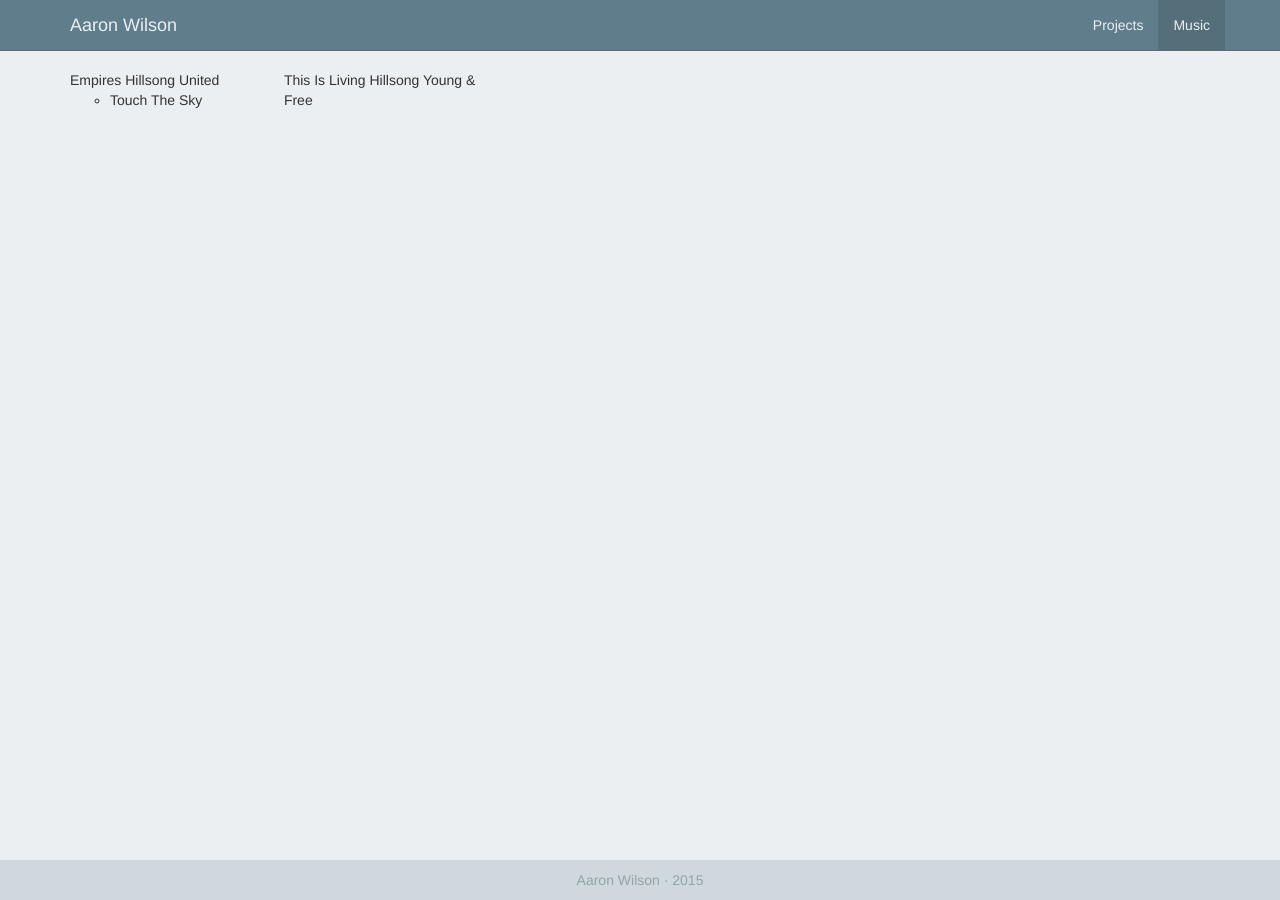
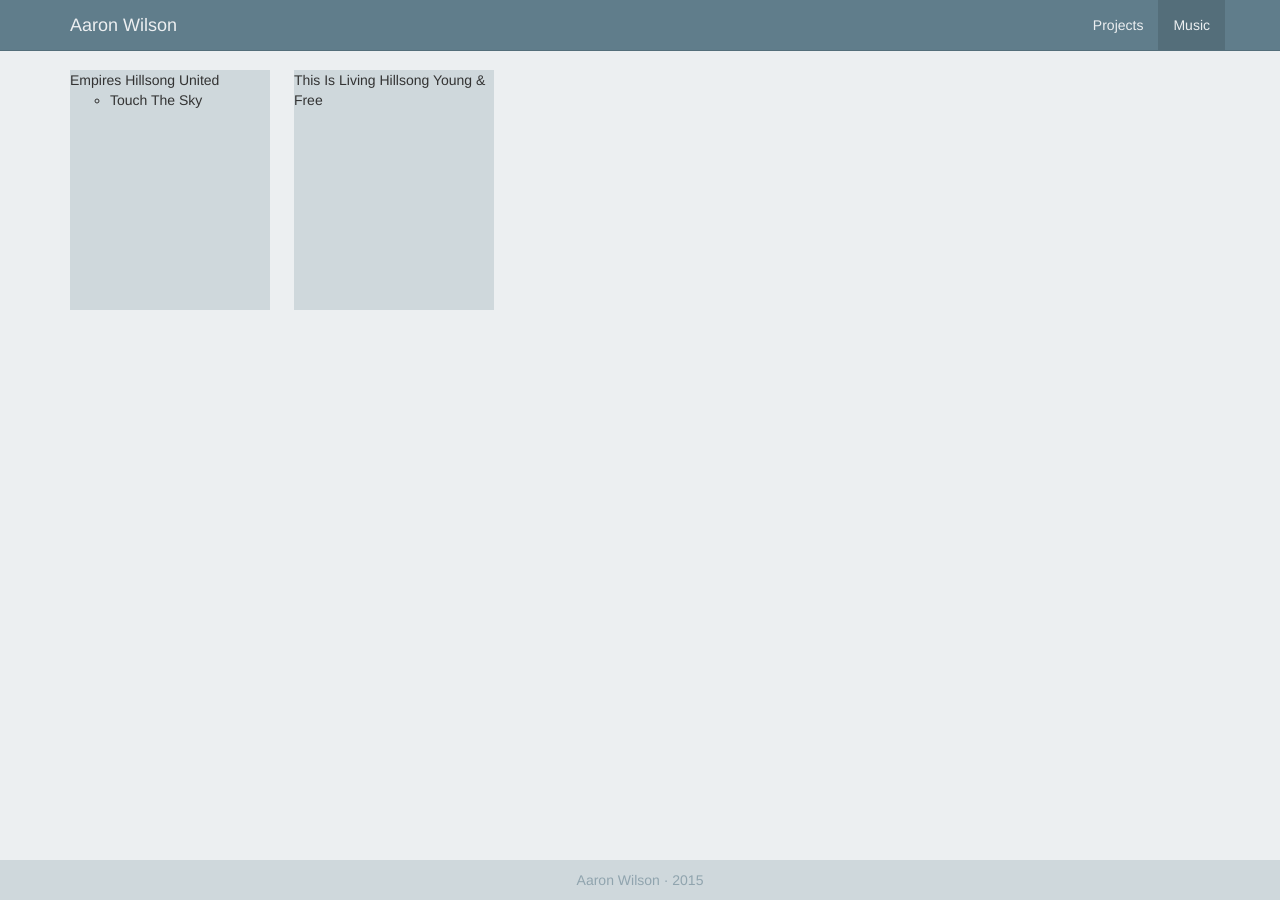
Before and after one commit to aarontwf/limebyte.github.io, a Jekyll site: the page built from music/index.html, in a window 1280 px wide. Built offline with Jekyll 4.4.1, drawn with Linux system fonts in a browser that asks for light colours; nearby versions of some CDN libraries.

Commit message:
Update theme.css

```diff
--- a/assets/css/theme.css
+++ b/assets/css/theme.css
@@ -42,8 +42,9 @@ body {
 .albums .album {
     display: inline-block;
     width: 200px;
-    height: 200px;
-    margin: 0 10px 10px 0;
+    height: 240px;
+    margin: 0 20px 20px 0;
+    background-color: #CFD8DC;
 }
 
 
```
